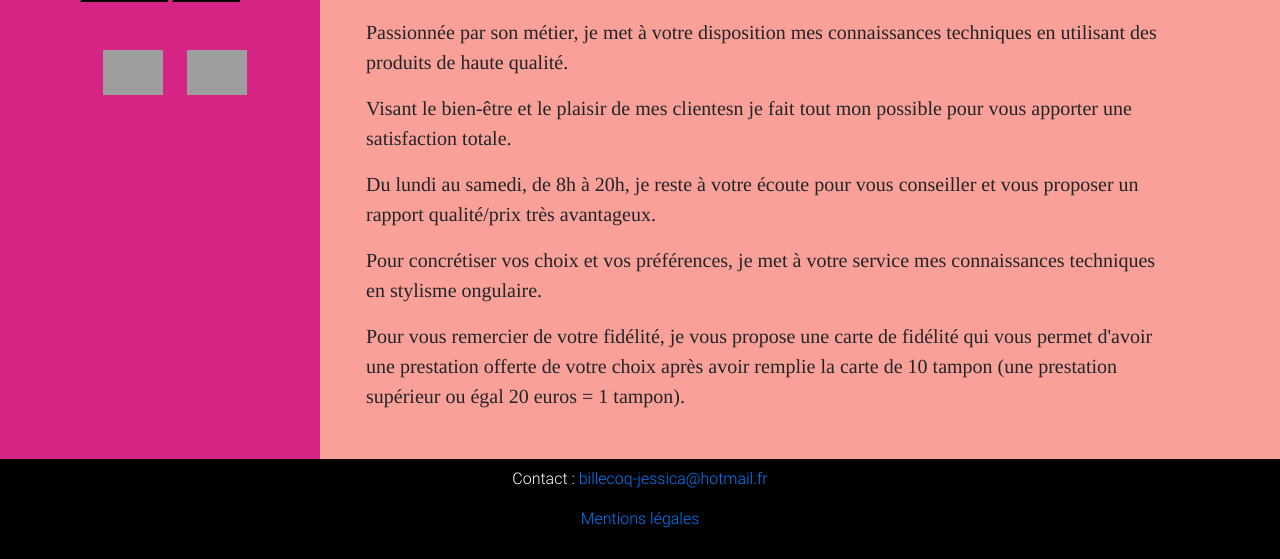
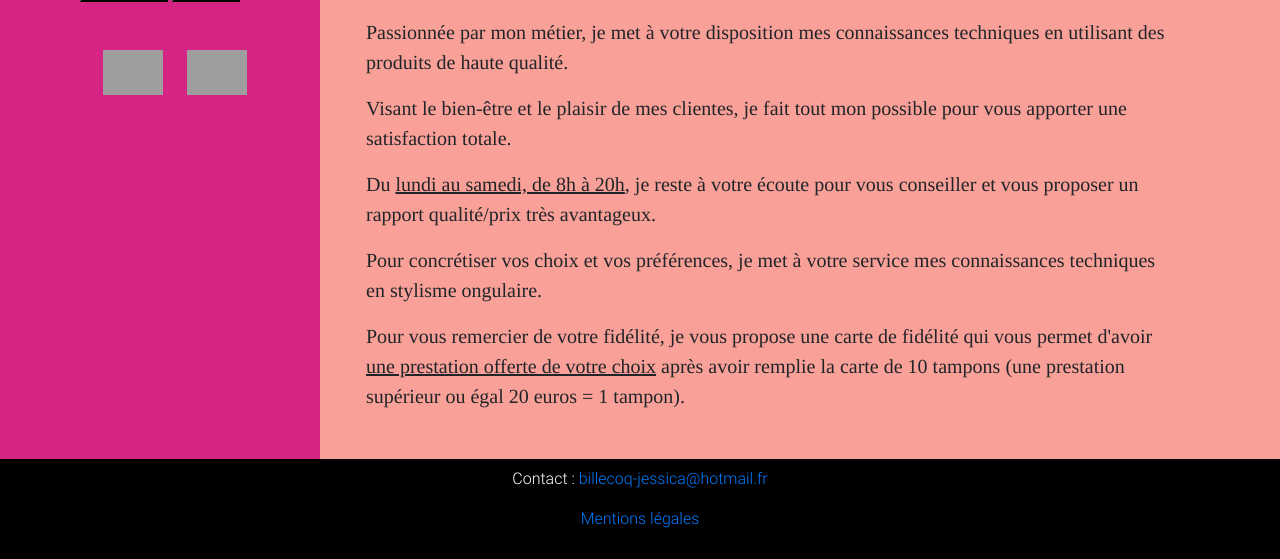
Before and after one commit to cyrheal/projetProTest, a PHP site: page / in a window 1280 px wide. Shown: the part 615-1174 px from the top of the page. Run offline with PHP 8.4, Linux system fonts and the light colour scheme; grey boxes are pictures that could not be loaded.

Commit message:
miseAJour5mars1

```diff
--- a/controller/accountController.php
+++ b/controller/accountController.php
@@ -1,5 +1,4 @@
 <?php
-
 //Regex numéro de téléphone
 $regexPhone = '/^[0-9]{10}$/';
 //Regex nom et prénom
@@ -13,7 +12,7 @@ $isSuccess = FALSE;
 $isError = FALSE;
 //Si $_POST['submit'] existe et que $_POST['lastname'] existe et différent de vide alors je vérifie le
 //$_POST['lastname'] avec ma regex. Si $_POST['lastname'] respecte les conditions de ma regex,je declare
-// ma varible $lastname sinon je le stock dans mon tableau formError.
+//ma varible $lastname sinon je le stock dans mon tableau formError.
 if (isset($_POST['submit'])) {
 //Nom du client
     if (isset($_POST['lastname'])) {
--- a/controller/adminController.php
+++ b/controller/adminController.php
@@ -1,5 +1,4 @@
 <?php
-
 //Déclaration regex nom et prénom
 $regexName = '/^[a-zA-Z\- ]+$/';
 //Déclaration regex date et heure
@@ -13,6 +12,7 @@ $formError = array();
 //Variables pour le message de la création d'un rendez-vous
 $isSuccess = FALSE;
 $isError = FALSE;
+//Variables pour le message de la mofification d'un rendez-vous
 $isUpdate = FALSE;
 $isNotUpdate = FALSE;
 //Si $_POST['submit'] existe et que $_POST['idLastname'] existe alors je declare ma varible $id_c3005_user
--- a/controller/registerController.php
+++ b/controller/registerController.php
@@ -1,6 +1,5 @@
 <?php
-//Appel AJAX pour le mail
-//quand je sort du champs mail
+//Appel AJAX pour le mail (quand je sort du champs mail)
 if (isset($_POST['mailTest'])) {
     include '../configuration.php';
     $clientMail = new client();
--- a/model/client.php
+++ b/model/client.php
@@ -20,7 +20,7 @@ class client extends database {
         parent::construct();
     }
 
-    /*     * ********************CRUD CLIENT*********************      */
+    /*     ********************CRUD CLIENT*********************      */
 
     /**
      * Méthode pour créer un nouveau client (registerController)
@@ -123,7 +123,7 @@ class client extends database {
         return $result;
     }
 
-    /*     * ***************************CRUD CLIENT fin********************* */
+    /*     ***************************CRUD CLIENT fin********************* */
 
     /**
      * Méthode qui retourne le hashage du mot de passe du compte sélectionné en fonction du mail (loginController)
--- a/view/account.php
+++ b/view/account.php
@@ -153,7 +153,6 @@ include 'sidebar.php';
         ?>
     </div>
 </div>
-
 <?php
 include '../template/footer.php';
 ?>
--- a/view/home.php
+++ b/view/home.php
@@ -6,12 +6,12 @@ include 'sidebar.php';
         <div class="col-md-11 fontHome">
             <h2>Présentation</h2>
             <p>Auto-entrepreneuse depuis octobre 2018, je met mon savoir-faire, mes compétences et mon professionnalisme à votre service. Je m'engage à vous proposer des prestations de qualité. Je met tout en oeuvre pour vous offrir un service d'exception.</p>
-            <p>Riche d'une expérience de 7 mois, je répond aux besions les plus spécifique de chacune. Je sculpte vos ongles selon la forme et la longueur que vous désirez.</p>
-            <p>Passionnée par son métier, je met à votre disposition mes connaissances techniques en utilisant des produits de haute qualité.</p>
-            <p>Visant le bien-être et le plaisir de mes clientesn je fait tout mon possible pour vous apporter une satisfaction totale.</p>
-            <p>Du lundi au samedi, de 8h à 20h, je reste à votre écoute pour vous conseiller et vous proposer un rapport qualité/prix très avantageux.</p>
+            <p>Riche <u>d'une expérience de 7 mois</u>, je répond aux besoins les plus spécifique de chacune. Je sculpte vos ongles selon la forme et la longueur que vous désirez.</p>
+            <p>Passionnée par mon métier, je met à votre disposition mes connaissances techniques en utilisant des produits de haute qualité.</p>
+            <p>Visant le bien-être et le plaisir de mes clientes, je fait tout mon possible pour vous apporter une satisfaction totale.</p>
+            <p>Du <u>lundi au samedi, de 8h à 20h</u>, je reste à votre écoute pour vous conseiller et vous proposer un rapport qualité/prix très avantageux.</p>
             <p>Pour concrétiser vos choix et vos préférences, je met à votre service mes connaissances techniques en stylisme ongulaire.</p>
-            <p>Pour vous remercier de votre fidélité, je vous propose une carte de fidélité qui vous permet d'avoir une prestation offerte de votre choix après avoir remplie la carte de 10 tampon (une prestation supérieur ou égal 20 euros = 1 tampon).
+            <p>Pour vous remercier de votre fidélité, je vous propose une carte de fidélité qui vous permet d'avoir <u>une prestation offerte de votre choix</u> après avoir remplie la carte de 10 tampons (une prestation supérieur ou égal 20 euros = 1 tampon).
         </div>
     </div>
 </div>
```
Also changed, not shown: model/city.php (+6 -4 lines).
